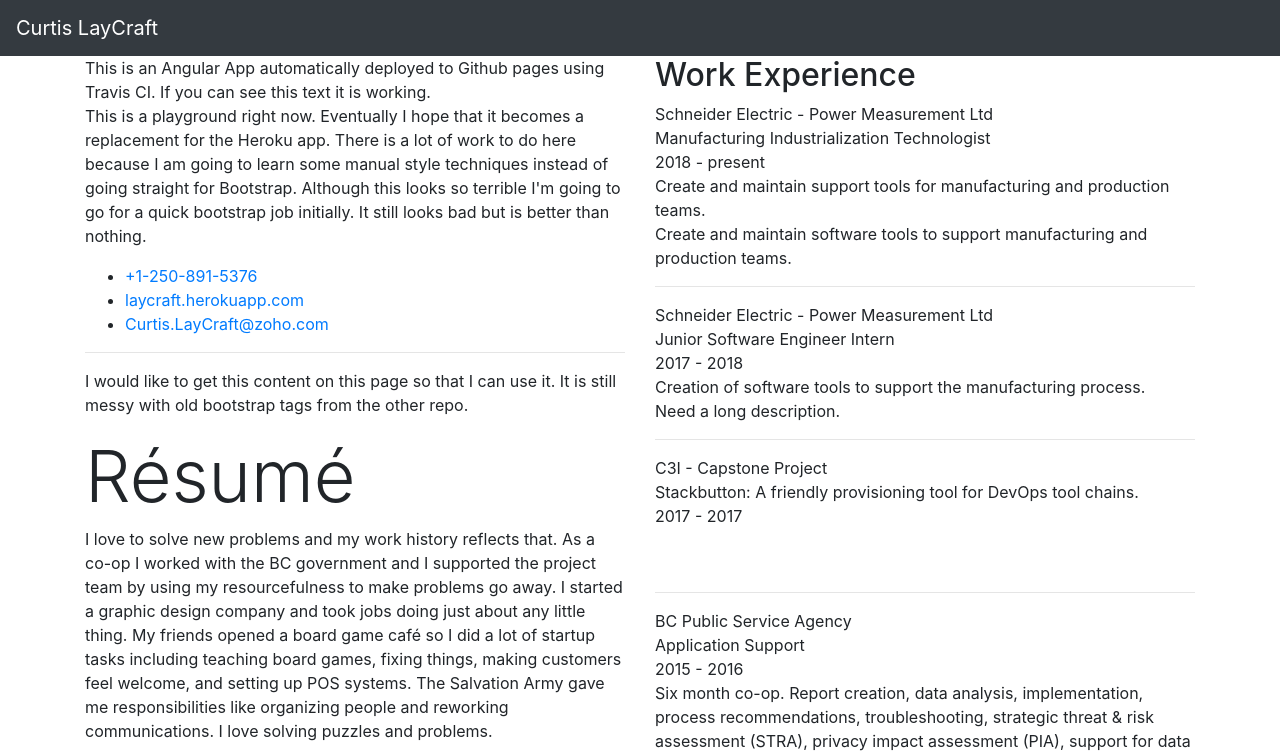
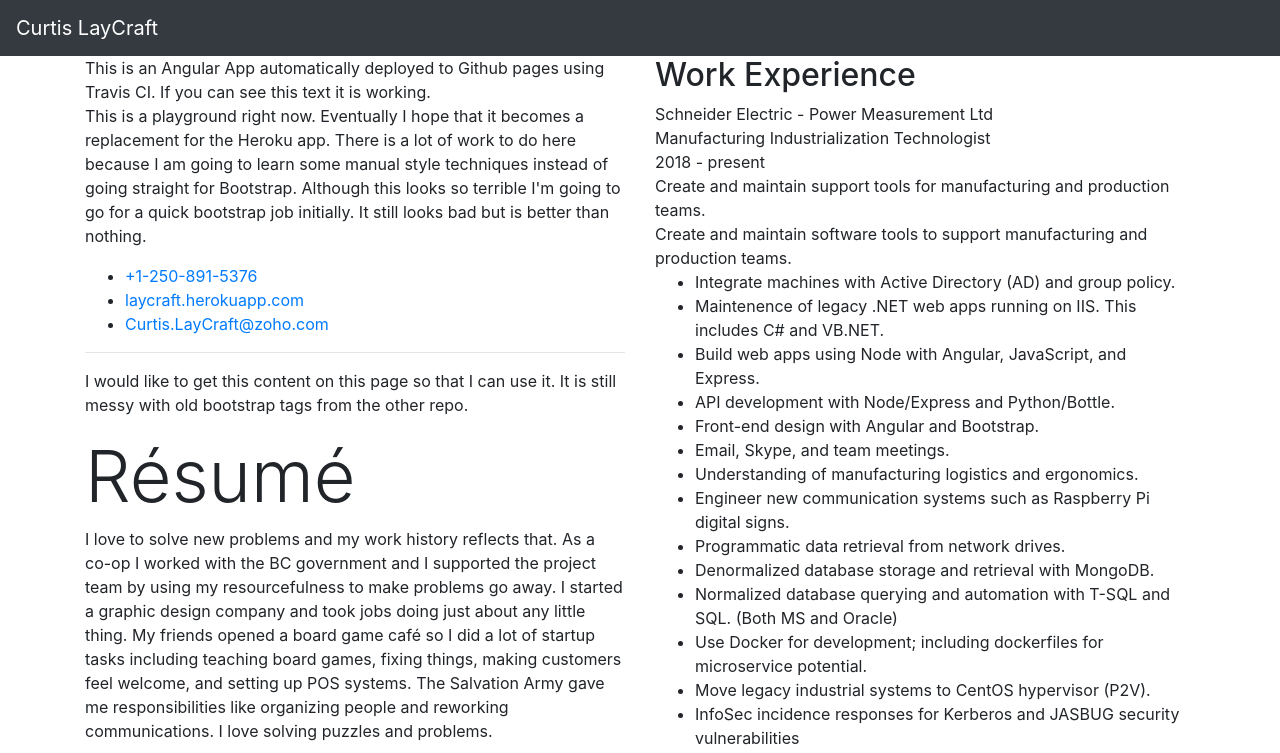
Before and after one commit to LayCraft/portfolio, an Angular app: page / in a window 1280 px wide. Shown: the top 753 px of the page. Built offline with nearby package versions, Linux system fonts and the light colour scheme.

Commit message:
Show changes to job list

```diff
--- a/src/app/job-list/job-list.component.html
+++ b/src/app/job-list/job-list.component.html
@@ -5,5 +5,8 @@
   {{job.startDate}} - {{job.endDate}}<br>
   {{job.shortDescription}}<br>
   {{job.longDescription}}<br>
+  <ul>
+    <li *ngFor="let entry of job.bonus">{{entry}}</li>
+  </ul>
   <hr>
 </span>
```
